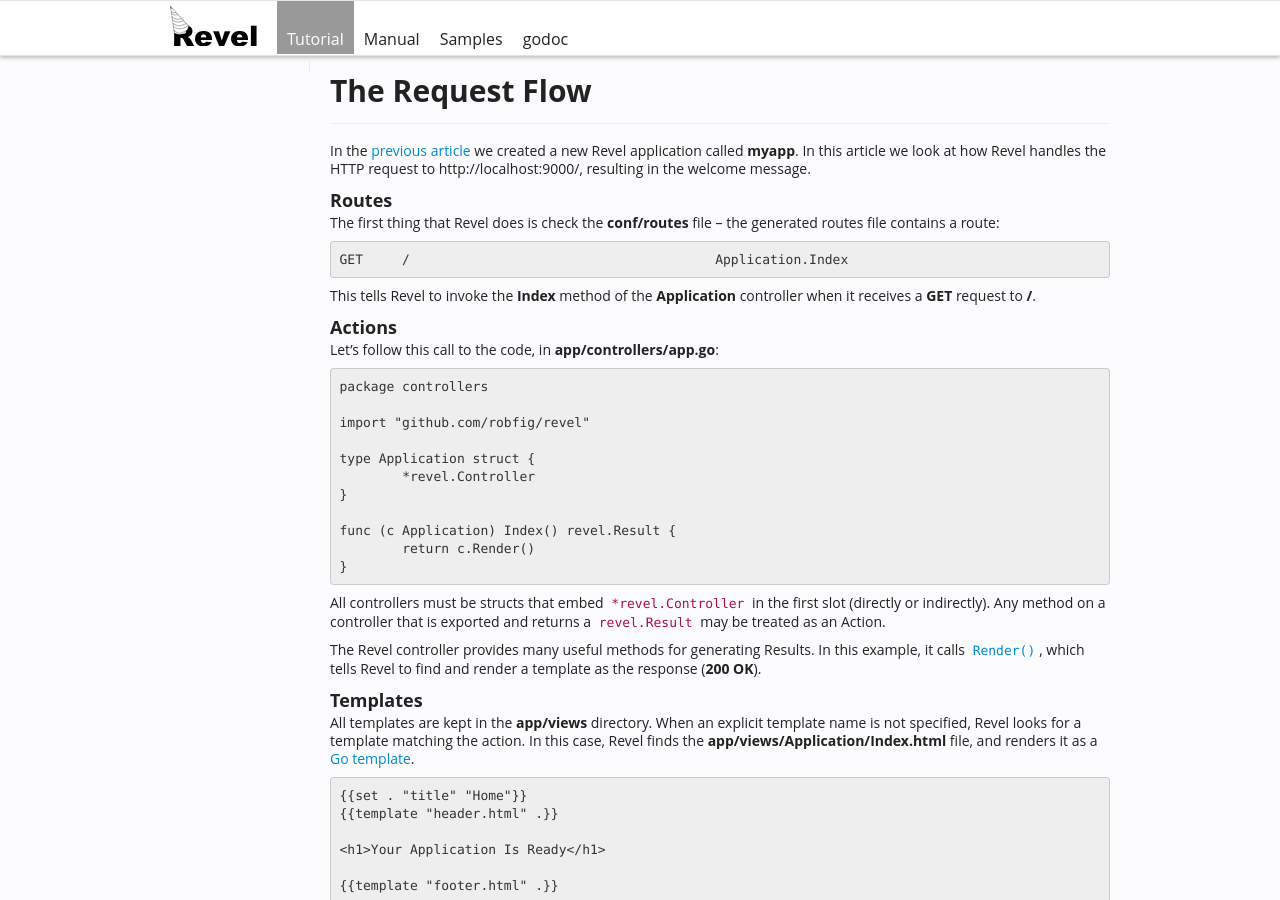
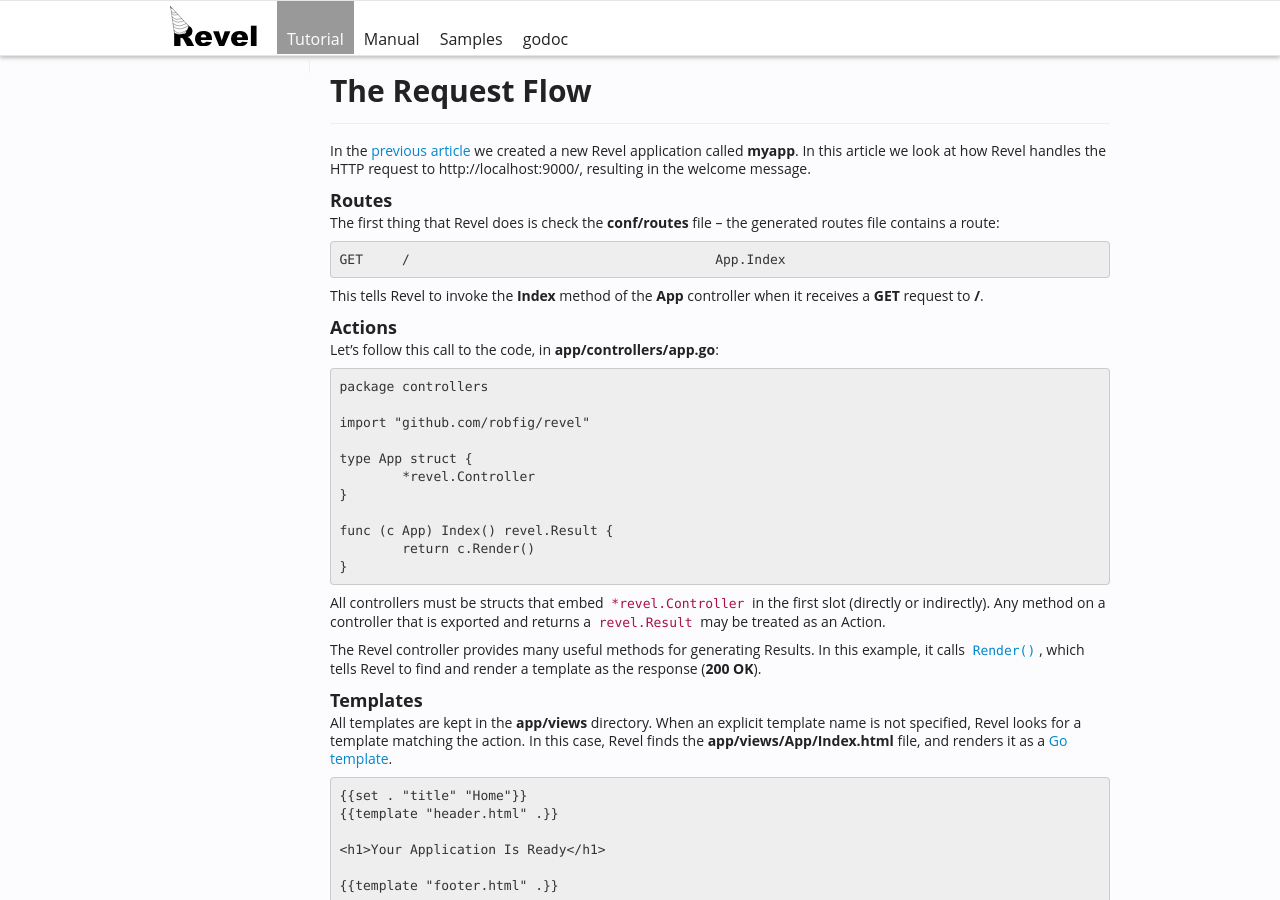
Before and after one commit to revel/revel, a Jekyll site: the page built from tutorial/requestflow.md, in a window 1280 px wide and 900 px high. Built offline with Jekyll 4.4.1, drawn with Linux system fonts in a browser that asks for light colours; some of the changed text lies outside the part shown.

Commit message:
Update documentation to match convention used in `revel new` which is App over Application.

```diff
--- a/tutorial/requestflow.md
+++ b/tutorial/requestflow.md
@@ -12,9 +12,9 @@
 The first thing that Revel does is check the **conf/routes** file -- the
 generated routes file contains a route:
 
-	GET     /                                       Application.Index
+	GET     /                                       App.Index
 
-This tells Revel to invoke the **Index** method of the **Application**
+This tells Revel to invoke the **Index** method of the **App**
 controller when it receives a **GET** request to **/**.
 
 ### Actions
@@ -25,11 +25,11 @@
 
 	import "github.com/robfig/revel"
 
-	type Application struct {
+	type App struct {
 		*revel.Controller
 	}
 
-	func (c Application) Index() revel.Result {
+	func (c App) Index() revel.Result {
 		return c.Render()
 	}
 
@@ -37,15 +37,15 @@
 in the first slot (directly or indirectly). Any method on a controller that is
 exported and returns a `revel.Result` may be treated as an Action.
 
-The Revel controller provides many useful methods for generating Results.  In
+The Revel controller provides many useful methods for generating Results. In
 this example, it calls [`Render()`](../docs/godoc/mvc.html#Controller.Render),
 which tells Revel to find and render a template as the response (**200 OK**).
 
 ### Templates
 
-All templates are kept in the **app/views** directory.  When an explicit
+All templates are kept in the **app/views** directory. When an explicit
 template name is not specified, Revel looks for a template matching the action.
-In this case, Revel finds the **app/views/Application/Index.html** file, and
+In this case, Revel finds the **app/views/App/Index.html** file, and
 renders it as a [Go template](http://www.golang.org/pkg/html/template).
 
 {% raw %}
@@ -142,7 +142,7 @@
 	greeting := "Aloha World"
 	return c.Render(greeting)
 
-In **app/views/Application/Index.html**, change:
+In **app/views/App/Index.html**, change:
 
 {% raw %}
 
```
